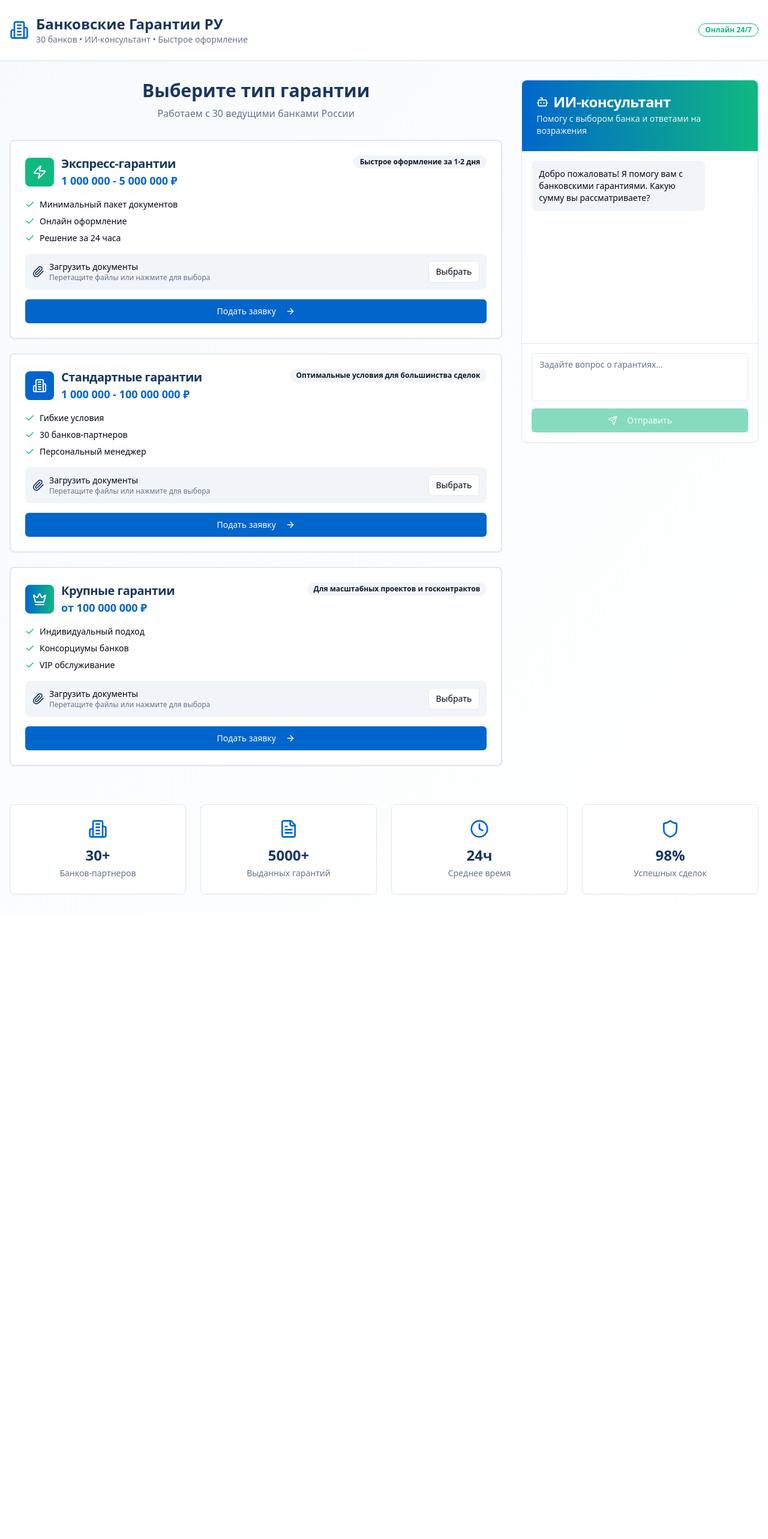
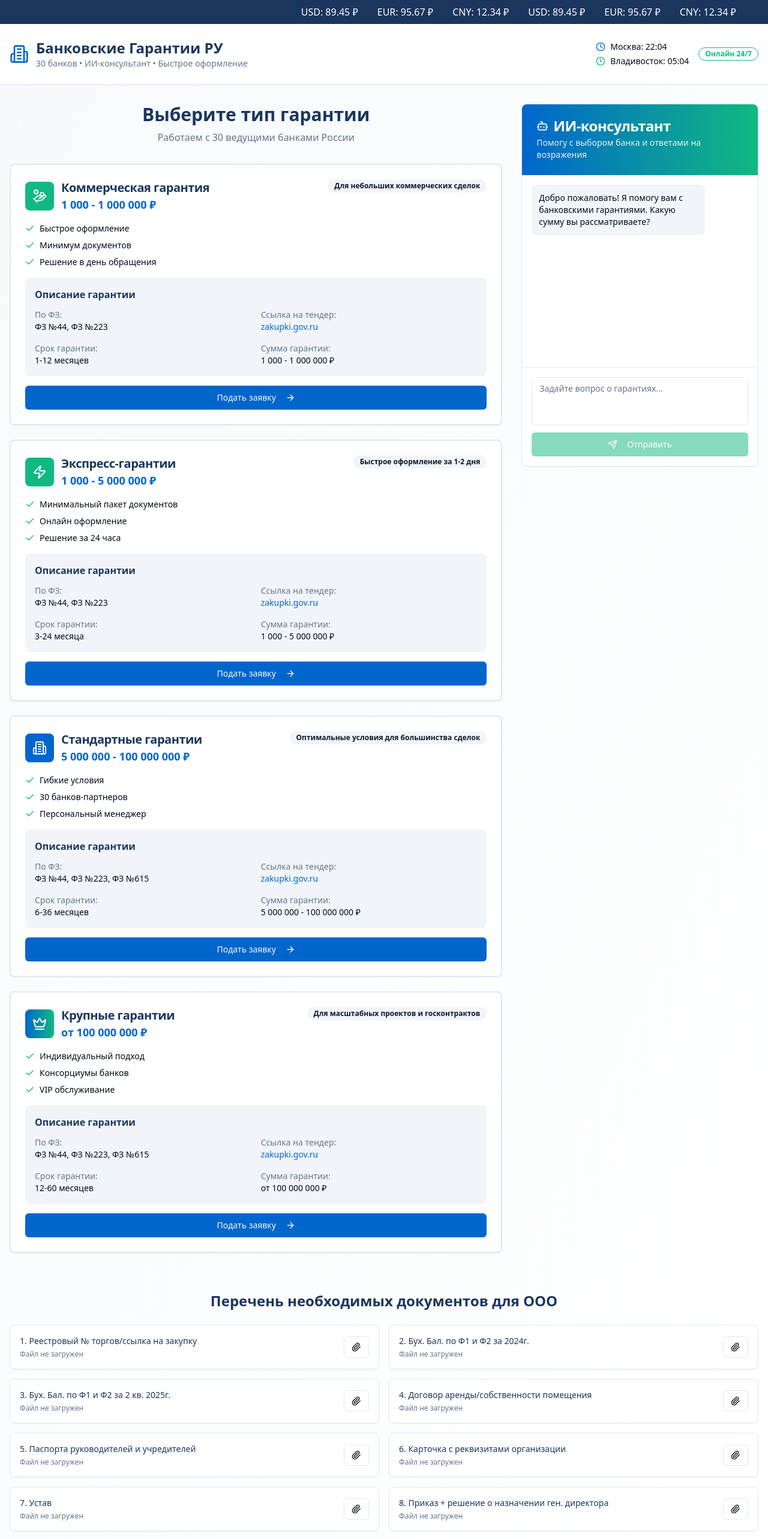
Before and after one commit to tkalyuzhnii-debug/ai-bank-guarantees, a React (Vite) app: page / in a window 1280 px wide. Shown: the top 2566 px of the page at 60% size. Before the commit the page ends 1523 px from the top, so only its background shows below. Built offline with nearby package versions, Linux system fonts and the light colour scheme.

Commit message:
Гарантии для тендерных заявок

```diff
--- a/src/index.css
+++ b/src/index.css
@@ -87,6 +87,11 @@
     --sidebar-accent-foreground: 240 4.8% 95.9%;
     --sidebar-border: 240 3.7% 15.9%;
     --sidebar-ring: 217.2 91.2% 59.8%;
+
+    --bank-gray: 51 51 51;
+    --bank-blue: 29 78 216;
+    --bank-green: 34 197 94;
+    --bank-light: 248 250 252;
   }
 }
 
@@ -99,3 +104,17 @@
     @apply bg-background text-foreground;
   }
 }
+
+/* Animation for currency ticker */
+@keyframes marquee {
+  0% {
+    transform: translateX(100%);
+  }
+  100% {
+    transform: translateX(-100%);
+  }
+}
+
+.animate-marquee {
+  animation: marquee 20s linear infinite;
+}
--- a/src/pages/Index.tsx
+++ b/src/pages/Index.tsx
@@ -1,4 +1,4 @@
-import React, { useState } from 'react';
+import React, { useState, useEffect } from 'react';
 import { Card, CardContent, CardDescription, CardHeader, CardTitle } from '@/components/ui/card';
 import { Button } from '@/components/ui/button';
 import { Badge } from '@/components/ui/badge';
@@ -11,30 +11,80 @@ const Index = () => {
     { role: 'assistant', content: 'Добро пожаловать! Я помогу вам с банковскими гарантиями. Какую сумму вы рассматриваете?' }
   ]);
   const [currentMessage, setCurrentMessage] = useState('');
-  const [uploadedFiles, setUploadedFiles] = useState<{[key: string]: File[]}>({
-    express: [],
-    standard: [],
-    large: []
+  const [moscowTime, setMoscowTime] = useState(new Date());
+  const [vladTime, setVladTime] = useState(new Date());
+  const [currencyRates] = useState({
+    usd: 89.45,
+    eur: 95.67,
+    cny: 12.34
   });
+
+  const requiredDocuments = [
+    { id: 'tender', name: 'Реестровый № торгов/ссылка на закупку' },
+    { id: 'balance2024', name: 'Бух. Бал. по Ф1 и Ф2 за 2024г.' },
+    { id: 'balance2025', name: 'Бух. Бал. по Ф1 и Ф2 за 2 кв. 2025г.' },
+    { id: 'lease', name: 'Договор аренды/собственности помещения' },
+    { id: 'passports', name: 'Паспорта руководителей и учредителей' },
+    { id: 'requisites', name: 'Карточка с реквизитами организации' },
+    { id: 'charter', name: 'Устав' },
+    { id: 'director', name: 'Приказ + решение о назначении ген. директора' }
+  ];
+
+  const [uploadedFiles, setUploadedFiles] = useState<{[key: string]: {[docId: string]: File[]}}>(
+    requiredDocuments.reduce((acc, doc) => {
+      acc[doc.id] = {};
+      return acc;
+    }, {} as {[key: string]: {[docId: string]: File[]}})
+  );
+
+  useEffect(() => {
+    const timer = setInterval(() => {
+      const now = new Date();
+      setMoscowTime(new Date(now.toLocaleString("en-US", {timeZone: "Europe/Moscow"})));
+      setVladTime(new Date(now.toLocaleString("en-US", {timeZone: "Asia/Vladivostok"})));
+    }, 1000);
+    return () => clearInterval(timer);
+  }, []);
 
   const guaranteeTypes = [
     {
+      id: 'commercial',
+      title: 'Коммерческая гарантия',
+      range: '1 000 - 1 000 000 ₽',
+      description: 'Для небольших коммерческих сделок',
+      features: ['Быстрое оформление', 'Минимум документов', 'Решение в день обращения'],
+      color: 'bg-emerald-500',
+      icon: 'HandCoins',
+      fzInfo: 'ФЗ №44, ФЗ №223',
+      tenderLink: 'https://zakupki.gov.ru',
+      duration: '1-12 месяцев',
+      amount: '1 000 - 1 000 000 ₽'
+    },
+    {
       id: 'express',
       title: 'Экспресс-гарантии',
-      range: '1 000 000 - 5 000 000 ₽',
+      range: '1 000 - 5 000 000 ₽',
       description: 'Быстрое оформление за 1-2 дня',
       features: ['Минимальный пакет документов', 'Онлайн оформление', 'Решение за 24 часа'],
       color: 'bg-bank-green',
-      icon: 'Zap'
+      icon: 'Zap',
+      fzInfo: 'ФЗ №44, ФЗ №223',
+      tenderLink: 'https://zakupki.gov.ru',
+      duration: '3-24 месяца',
+      amount: '1 000 - 5 000 000 ₽'
     },
     {
       id: 'standard',
       title: 'Стандартные гарантии',
-      range: '1 000 000 - 100 000 000 ₽',
+      range: '5 000 000 - 100 000 000 ₽',
       description: 'Оптимальные условия для большинства сделок',
       features: ['Гибкие условия', '30 банков-партнеров', 'Персональный менеджер'],
       color: 'bg-bank-blue',
-      icon: 'Building2'
+      icon: 'Building2',
+      fzInfo: 'ФЗ №44, ФЗ №223, ФЗ №615',
+      tenderLink: 'https://zakupki.gov.ru',
+      duration: '6-36 месяцев',
+      amount: '5 000 000 - 100 000 000 ₽'
     },
     {
       id: 'large',
@@ -43,7 +93,11 @@ const Index = () => {
       description: 'Для масштабных проектов и госконтрактов',
       features: ['Индивидуальный подход', 'Консорциумы банков', 'VIP обслуживание'],
       color: 'bg-gradient-to-r from-bank-blue to-bank-green',
-      icon: 'Crown'
+      icon: 'Crown',
+      fzInfo: 'ФЗ №44, ФЗ №223, ФЗ №615',
+      tenderLink: 'https://zakupki.gov.ru',
+      duration: '12-60 месяцев',
+      amount: 'от 100 000 000 ₽'
     }
   ];
 
@@ -62,18 +116,33 @@ const Index = () => {
     setCurrentMessage('');
   };
 
-  const handleFileUpload = (type: string, files: FileList | null) => {
+  const handleFileUpload = (docId: string, files: FileList | null) => {
     if (files) {
       const newFiles = Array.from(files);
       setUploadedFiles(prev => ({
         ...prev,
-        [type]: [...prev[type], ...newFiles]
+        [docId]: {
+          ...prev[docId],
+          files: [...(prev[docId]?.files || []), ...newFiles]
+        }
       }));
     }
   };
 
   return (
     <div className="min-h-screen bg-gradient-to-br from-bank-light to-white">
+      {/* Currency Ticker */}
+      <div className="bg-bank-gray text-white py-2 overflow-hidden">
+        <div className="animate-marquee whitespace-nowrap flex space-x-8">
+          <span>USD: {currencyRates.usd} ₽</span>
+          <span>EUR: {currencyRates.eur} ₽</span>
+          <span>CNY: {currencyRates.cny} ₽</span>
+          <span>USD: {currencyRates.usd} ₽</span>
+          <span>EUR: {currencyRates.eur} ₽</span>
+          <span>CNY: {currencyRates.cny} ₽</span>
+        </div>
+      </div>
+
       {/* Header */}
       <header className="bg-white shadow-sm border-b">
         <div className="container mx-auto px-4 py-6">
@@ -85,9 +154,21 @@ const Index = () => {
                 <p className="text-sm text-muted-foreground">30 банков • ИИ-консультант • Быстрое оформление</p>
               </div>
             </div>
+            <div className="flex items-center gap-4">
+              <div className="text-sm space-y-1">
+                <div className="flex items-center gap-2">
+                  <Icon name="Clock" size={16} className="text-bank-blue" />
+                  <span>Москва: {moscowTime.toLocaleTimeString('ru-RU', { hour: '2-digit', minute: '2-digit' })}</span>
+                </div>
+                <div className="flex items-center gap-2">
+                  <Icon name="Clock" size={16} className="text-bank-green" />
+                  <span>Владивосток: {vladTime.toLocaleTimeString('ru-RU', { hour: '2-digit', minute: '2-digit' })}</span>
+                </div>
+              </div>
               <Badge variant="outline" className="text-bank-green border-bank-green">
                 Онлайн 24/7
               </Badge>
+            </div>
           </div>
         </div>
       </header>
@@ -121,8 +202,8 @@ const Index = () => {
                     </div>
                   </CardHeader>
 
-                  <CardContent>
-                    <ul className="space-y-2 mb-4">
+                  <CardContent className="space-y-4">
+                    <ul className="space-y-2">
                       {type.features.map((feature, idx) => (
                         <li key={idx} className="flex items-center gap-2 text-sm">
                           <Icon name="Check" size={16} className="text-bank-green" />
@@ -131,39 +212,35 @@ const Index = () => {
                       ))}
                     </ul>
 
-                    <div className="space-y-4">
-                      <div className="flex items-center gap-2 p-3 bg-muted rounded-lg">
-                        <Icon name="Paperclip" size={20} className="text-bank-gray" />
-                        <div className="flex-1">
-                          <p className="text-sm font-medium">Загрузить документы</p>
-                          <p className="text-xs text-muted-foreground">
-                            {uploadedFiles[type.id].length > 0
-                              ? `Загружено файлов: ${uploadedFiles[type.id].length}`
-                              : 'Перетащите файлы или нажмите для выбора'
-                            }
-                          </p>
+                    {/* Guarantee Info Block */}
+                    <div className="bg-muted p-4 rounded-lg space-y-3">
+                      <h4 className="font-semibold text-bank-gray">Описание гарантии</h4>
+                      <div className="grid grid-cols-2 gap-4 text-sm">
+                        <div>
+                          <span className="text-muted-foreground">По ФЗ:</span>
+                          <div className="font-medium">{type.fzInfo}</div>
                         </div>
-                        <input
-                          type="file"
-                          multiple
-                          className="hidden"
-                          id={`upload-${type.id}`}
-                          onChange={(e) => handleFileUpload(type.id, e.target.files)}
-                        />
-                        <Button
-                          size="sm"
-                          variant="outline"
-                          onClick={() => document.getElementById(`upload-${type.id}`)?.click()}
-                        >
-                          Выбрать
-                        </Button>
+                        <div>
+                          <span className="text-muted-foreground">Ссылка на тендер:</span>
+                          <a href={type.tenderLink} target="_blank" className="text-bank-blue hover:underline block">
+                            zakupki.gov.ru
+                          </a>
+                        </div>
+                        <div>
+                          <span className="text-muted-foreground">Срок гарантии:</span>
+                          <div className="font-medium">{type.duration}</div>
+                        </div>
+                        <div>
+                          <span className="text-muted-foreground">Сумма гарантии:</span>
+                          <div className="font-medium">{type.amount}</div>
+                        </div>
+                      </div>
                     </div>
 
                     <Button className="w-full bg-bank-blue hover:bg-bank-blue/90">
                       Подать заявку
                       <Icon name="ArrowRight" size={16} className="ml-2" />
                     </Button>
-                    </div>
                   </CardContent>
                 </Card>
               ))}
@@ -220,6 +297,56 @@ const Index = () => {
           </div>
         </div>
 
+        {/* Documents Upload Section */}
+        <div className="mt-16">
+          <h2 className="text-2xl font-bold text-bank-gray mb-6 text-center">
+            Перечень необходимых документов для ООО
+          </h2>
+          <div className="grid md:grid-cols-2 gap-4">
+            {requiredDocuments.map((doc, idx) => (
+              <Card key={doc.id} className="p-4">
+                <div className="flex items-center justify-between">
+                  <div className="flex-1">
+                    <div className="text-sm font-medium text-bank-gray">
+                      {idx + 1}. {doc.name}
+                    </div>
+                    <div className="text-xs text-muted-foreground mt-1">
+                      {uploadedFiles[doc.id]?.files?.length > 0
+                        ? `Загружено файлов: ${uploadedFiles[doc.id].files.length}`
+                        : 'Файл не загружен'
+                      }
+                    </div>
+                  </div>
+                  <div className="ml-4">
+                    <input
+                      type="file"
+                      multiple
+                      className="hidden"
+                      id={`upload-doc-${doc.id}`}
+                      onChange={(e) => handleFileUpload(doc.id, e.target.files)}
+                    />
+                    <Button
+                      size="sm"
+                      variant="outline"
+                      onClick={() => document.getElementById(`upload-doc-${doc.id}`)?.click()}
+                    >
+                      <Icon name="Paperclip" size={16} />
+                    </Button>
+                  </div>
+                </div>
+              </Card>
+            ))}
+          </div>
+        </div>
+
+        {/* Final Submit Button */}
+        <div className="mt-12 text-center">
+          <Button size="lg" className="bg-gradient-to-r from-bank-blue to-bank-green hover:opacity-90 text-lg px-12 py-3">
+            <Icon name="Send" size={20} className="mr-3" />
+            Подать заявку на банковскую гарантию
+          </Button>
+        </div>
+
         {/* Stats Section */}
         <div className="mt-16 grid md:grid-cols-4 gap-6 text-center">
           {[
--- a/tailwind.config.ts
+++ b/tailwind.config.ts
@@ -90,11 +90,16 @@ export default {
 					to: {
 						height: '0'
 					}
+				},
+				marquee: {
+					'0%': { transform: 'translateX(100%)' },
+					'100%': { transform: 'translateX(-100%)' }
 				}
 			},
 			animation: {
 				'accordion-down': 'accordion-down 0.2s ease-out',
-				'accordion-up': 'accordion-up 0.2s ease-out'
+				'accordion-up': 'accordion-up 0.2s ease-out',
+				'marquee': 'marquee 20s linear infinite'
 			}
 		}
 	},
```
Also changed, not shown: 1 other file (tests, documents, lock files or other folders). Lines whose indentation alone changed are shown as unchanged.
